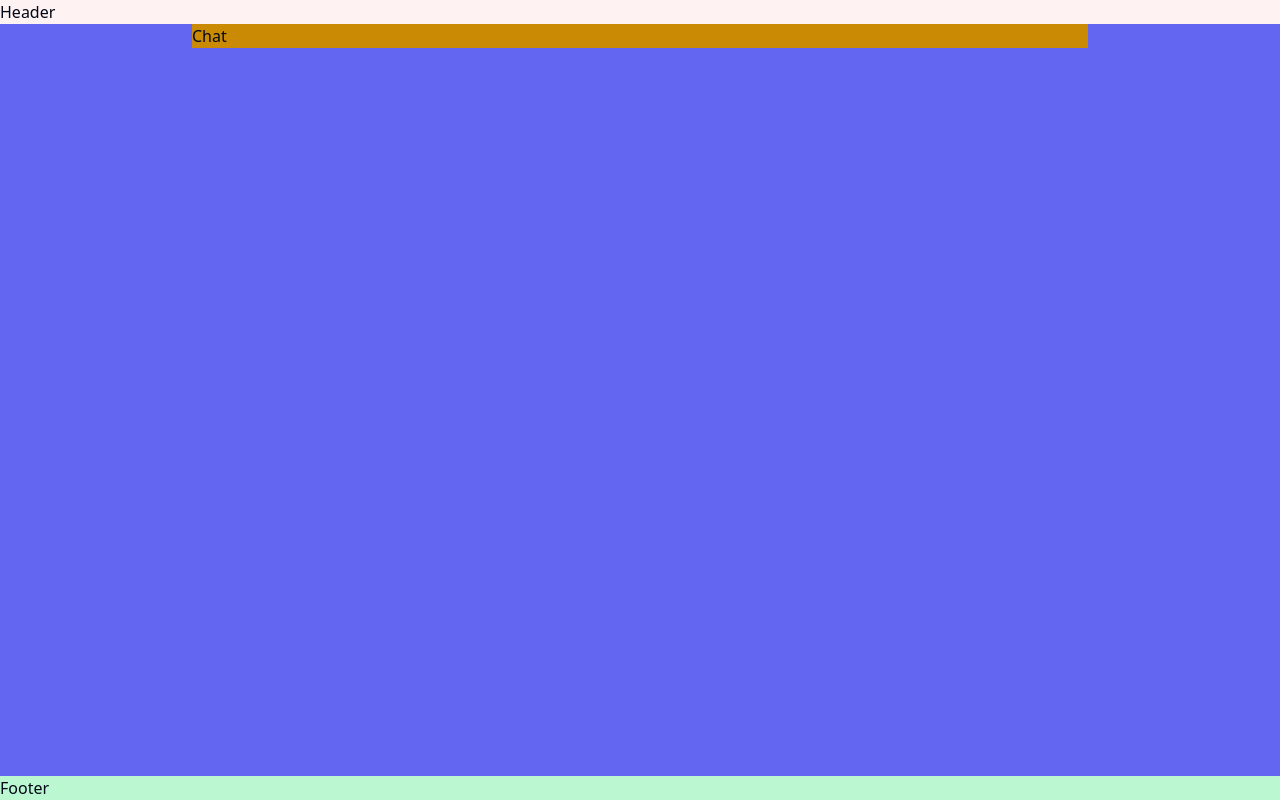
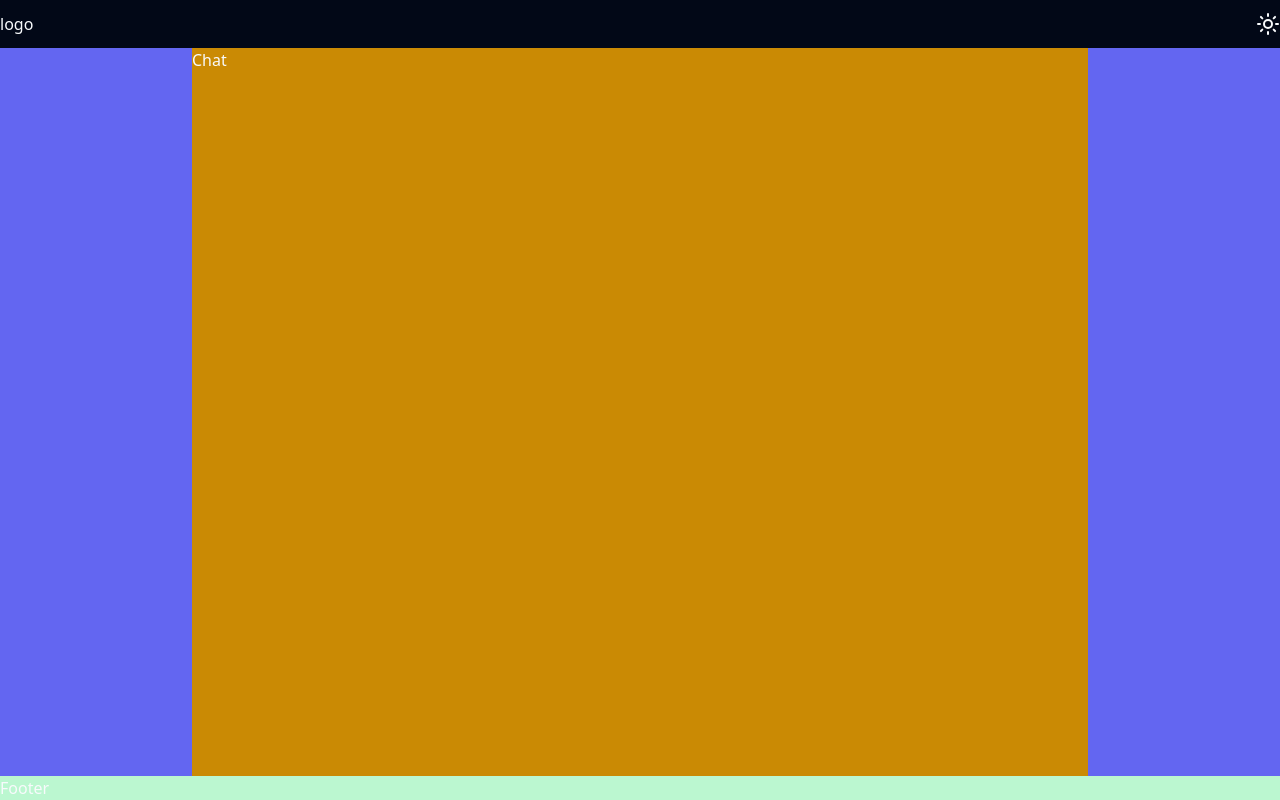
Before and after one commit to coderminer/chatgpt-client, a React (Vite) app: page / in a window 1280 px wide. Built offline with nearby package versions, Linux system fonts and the light colour scheme.

Commit message:
feat: add theme

```diff
--- a/package.json
+++ b/package.json
@@ -13,6 +13,7 @@
     "@radix-ui/react-icons": "^1.3.0",
     "class-variance-authority": "^0.7.0",
     "clsx": "^2.1.1",
+    "lucide-react": "^0.424.0",
     "react": "^18.3.1",
     "react-dom": "^18.3.1",
     "tailwind-merge": "^2.4.0",
--- a/src/App.tsx
+++ b/src/App.tsx
@@ -1,12 +1,15 @@
-import AppLayout from "./layouts/AppLayout"
-import Chat from "./pages/Chat"
+import { ThemeProvider } from "@/components/ThemeProvider"
+import AppLayout from "@/layouts/AppLayout"
+import Chat from "@/pages/Chat"
 function App() {
 
   return (
-    <AppLayout>
-      <Chat />
-    </AppLayout>
-  )
+    <ThemeProvider defaultTheme="dark" storageKey="cm-ai-chat">
+      <AppLayout>
+        <Chat />
+      </AppLayout>
+    </ThemeProvider>
+  );
 }
 
 export default App
--- /dev/null
+++ b/src/components/ThemeProvider.tsx
@@ -0,0 +1,49 @@
+import { useEffect, useState } from "react";
+import {
+  Theme,
+  ThemeProviderContext,
+  ThemeProviderProps,
+} from "@/contexts/ThemeContext";
+
+export function ThemeProvider({
+  children,
+  defaultTheme = "system",
+  storageKey = "vite-ui-theme",
+  ...props
+}: ThemeProviderProps) {
+  const [theme, setTheme] = useState<Theme>(
+    () => (localStorage.getItem(storageKey) as Theme) || defaultTheme
+  );
+
+  useEffect(() => {
+    const root = window.document.documentElement;
+
+    root.classList.remove("light", "dark");
+
+    if (theme === "system") {
+      const systemTheme = window.matchMedia("(prefers-color-scheme: dark)")
+        .matches
+        ? "dark"
+        : "light";
+
+      root.classList.add(systemTheme);
+      return;
+    }
+
+    root.classList.add(theme);
+  }, [theme]);
+
+  const value = {
+    theme,
+    setTheme: (theme: Theme) => {
+      localStorage.setItem(storageKey, theme);
+      setTheme(theme);
+    },
+  };
+
+  return (
+    <ThemeProviderContext.Provider {...props} value={value}>
+      {children}
+    </ThemeProviderContext.Provider>
+  );
+}
--- /dev/null
+++ b/src/contexts/ThemeContext.ts
@@ -0,0 +1,21 @@
+import { createContext } from "react";
+
+export type Theme = "dark" | "light" | "system";
+
+export type ThemeProviderProps = {
+  children: React.ReactNode;
+  defaultTheme?: Theme;
+  storageKey?: string;
+};
+
+export type ThemeProviderState = {
+  theme: Theme;
+  setTheme: (theme: Theme) => void;
+};
+
+const initialState: ThemeProviderState = {
+  theme: "system",
+  setTheme: () => null,
+};
+
+export const ThemeProviderContext = createContext<ThemeProviderState>(initialState);
--- /dev/null
+++ b/src/hooks/useTheme.ts
@@ -0,0 +1,11 @@
+import { ThemeProviderContext } from "@/contexts/ThemeContext";
+import { useContext } from "react";
+
+export const useTheme = () => {
+    const context = useContext(ThemeProviderContext);
+
+    if (context === undefined)
+        throw new Error("useTheme must be used within a ThemeProvider");
+
+    return context;
+};
--- a/src/layouts/Header.tsx
+++ b/src/layouts/Header.tsx
@@ -1,5 +1,18 @@
+import { useTheme } from "@/hooks/useTheme";
+import { Moon, Sun } from "lucide-react";
+
 const Header = () => {
-  return <header className=" bg-red-50">Header</header>;
+  const { theme, setTheme } = useTheme()
+  return (
+    <header className="flex h-12 justify-between items-center">
+      <div>logo</div>
+      <div>
+        {
+          theme === 'dark' ? <Sun onClick={() => setTheme('light')} /> : <Moon onClick={() => setTheme('dark')} />
+        }
+      </div>
+    </header>
+  );
 };
 
 export default Header;
--- a/src/pages/Chat.tsx
+++ b/src/pages/Chat.tsx
@@ -1,6 +1,6 @@
 const Chat = () => {
   return (
-    <div className="flex flex-col max-w-4xl bg-yellow-600 mx-auto">Chat</div>
+    <div className="flex flex-col max-w-4xl bg-yellow-600 mx-auto h-full">Chat</div>
   )
 }
 
```
Also changed, not shown: 1 other file (tests, documents, lock files or other folders).
